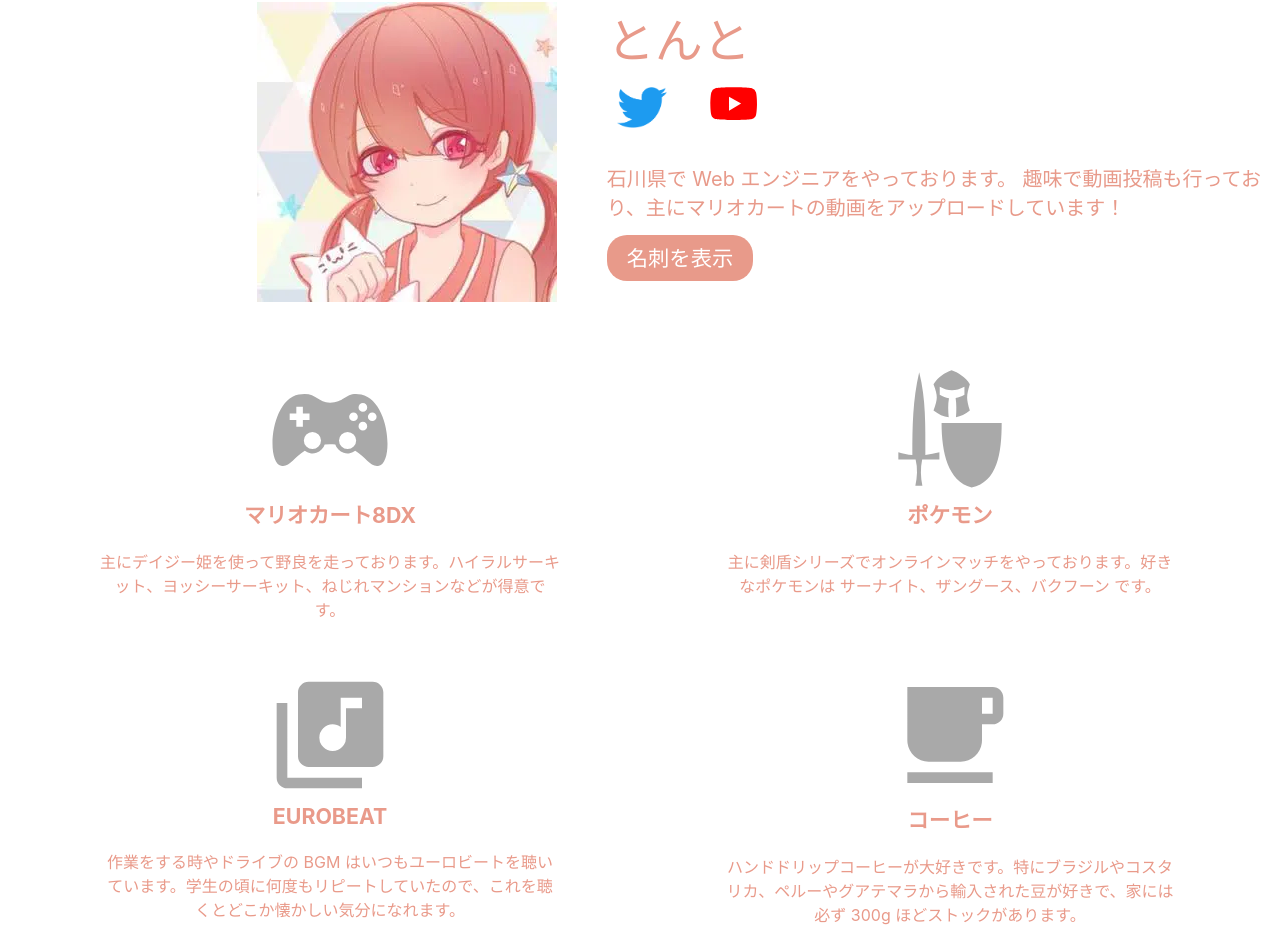
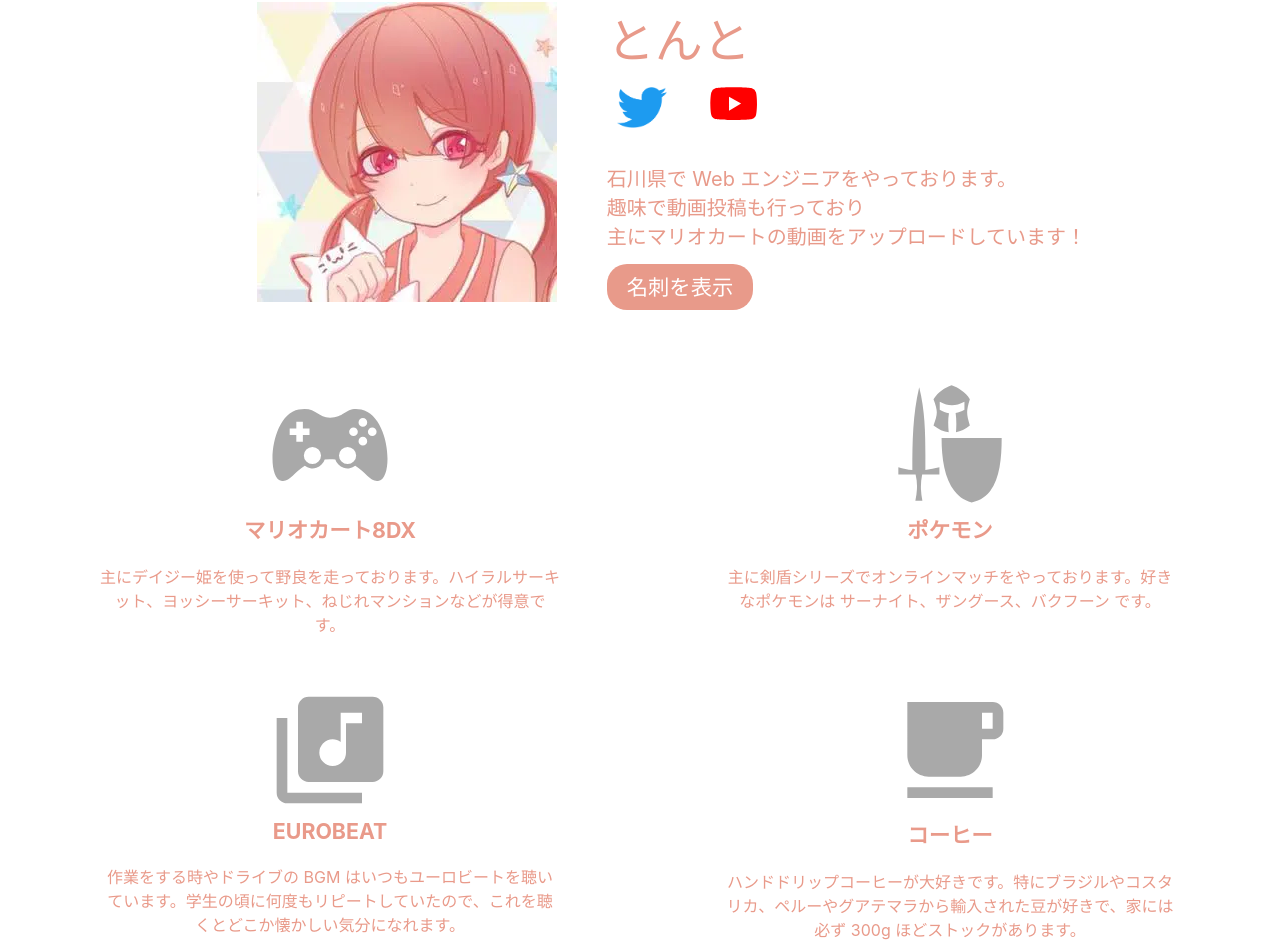
Before and after one commit to ryu-ton10/tonto_introduction, a React (Create React App) app: page / in a window 1280 px wide. Shown: the part 1035-1987 px from the top of the page. Built offline with nearby package versions, Linux system fonts and the light colour scheme.

Commit message:
set white-space option to profile-description

```diff
--- a/src/components/ProfileDescription/index.css
+++ b/src/components/ProfileDescription/index.css
@@ -22,6 +22,10 @@
 
 .youtube-icon {
   color: red;
+}
+
+.profile-details p {
+  white-space: pre-line
 }
 
 /* ========= スマホサイズ_1 =========== */
--- a/src/data/data.ts
+++ b/src/data/data.ts
@@ -11,8 +11,8 @@ export const youtube_url = "https://youtube.com/user/MeiTonto06"
 
 export const description = {
   id: nanoid(),
-  jp: "石川県で Web エンジニアをやっております。 趣味で動画投稿も行っており、主にマリオカートの動画をアップロードしています！",
-  en: "I'm a web application developer who live in Japan :)  My hobby is uploading MarioKart8DX video for YouTube. Please check it out!"
+  jp: "石川県で Web エンジニアをやっております。\n趣味で動画投稿も行っており \n主にマリオカートの動画をアップロードしています！",
+  en: "I'm a web application developer who live in Japan :) \n My hobby is uploading MarioKart8DX video for YouTube.\nPlease check it out!"
 }
 
 export const hobbies = [
```
